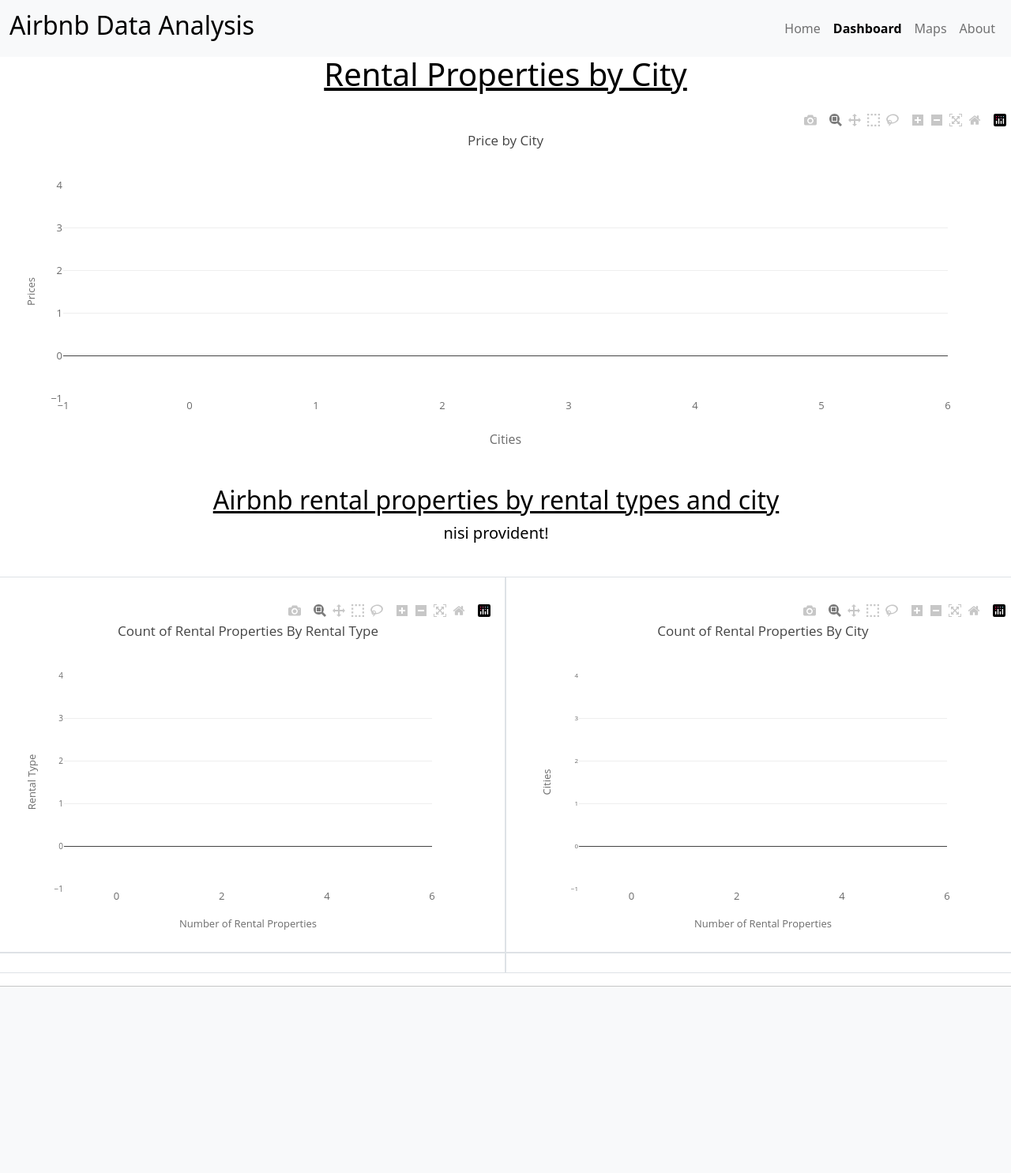
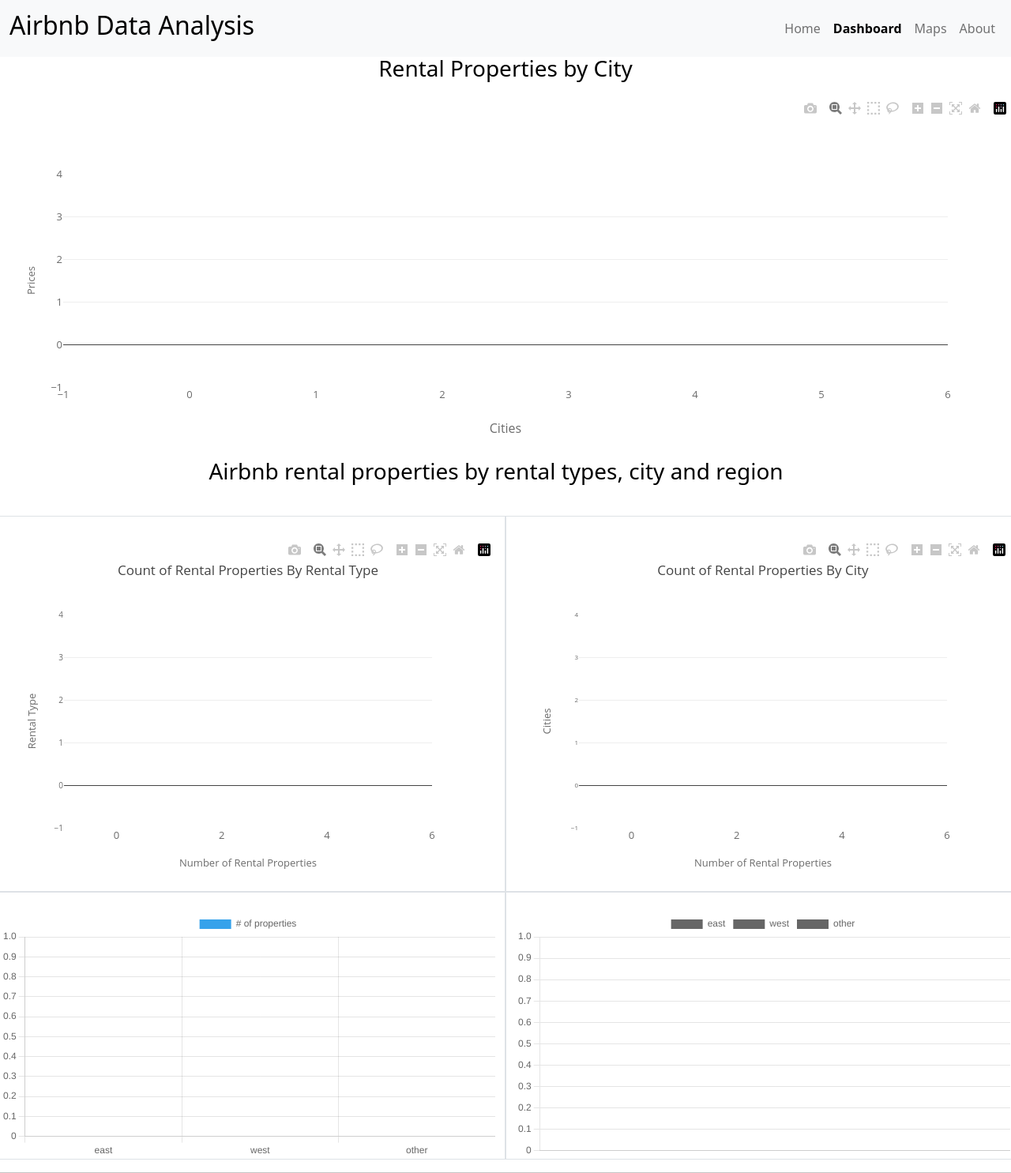
Before and after one commit to SwapnaSubbagari/Airbnb-Data-Analysis---Project-3, a Flask app: page /dashboard in a window 1280 px wide. Shown: the whole page at 79% size. Before the commit the page ends 1249 px from the top, so only its background shows below. Run offline with Flask 2, Linux system fonts and the light colour scheme; data that the repository does not hold is empty; parts of the project's set-up code (start-up, migrations or seed data) failed here and were passed over; some libraries are stand-ins or nearby versions.

Commit message:
final code

```diff
--- a/main.py
+++ b/main.py
@@ -187,6 +187,72 @@ def page_not_found(error):
     return render_template('404.html'), 404
 
 
+engine = create_engine("sqlite:///data.db")
+count_by_region = {
+            'east': 0,
+            'west': 0,
+            'other': 0
+        }
+price_by_region = {
+            'east': {},
+            'west': {},
+            'other': {}
+        }
+def preProcess():
+    results = []
+    columns = []
+    with engine.connect() as con:
+
+        rs = con.execute('select * from data')
+        # rs = con.execute('select * from Airbnb_Analysis ')
+        for col in rs.keys():
+            columns.append(col)
+        for row in rs:
+            d = dict(zip(columns, row))
+            region = 'other'
+            if d['longitude'] < -109 and d['longitude'] > -127:
+                region = 'west'
+                count_by_region[region] += 1
+            elif (d['longitude'] > -84 and d['longitude'] < -61) :
+                region = 'east'
+                count_by_region[region] += 1
+            else:
+                count_by_region[region] += 1
+
+
+            dic_region = price_by_region[region]
+            room_type = d['room_type']
+            if dic_region.get(room_type) is None:
+                dic_region[room_type] = { 'total': 0, 'cnt': 0 }
+            room_data = dic_region[room_type]
+            room_data['cnt'] += 1
+            room_data['total'] += d['price']
+
+            '''
+  const avgPriceByRegion = [EAST, WEST, OTHER].reduce((a, region) => {
+      const regionData = {};
+      roomTypes.forEach((roomType) => {
+        const d = rd[region].filter((e) => e.room_type === roomType);
+        regionData[roomType] = d.reduce((total, d1) => total + d1.price, 0) / d.length;
+      });
+      a[region] = regionData;
+      return a;
+    }, {});
+
+
+        '''
+    return
+preProcess()
+@app.route('/getDataByRegion')
+def getDataByRegion():
+
+    return jsonify({
+        'count': count_by_region,
+        'price': price_by_region
+    })
+
+
+
 # # # # # # # # # # # # # # # # # # # # # # # # # # # # # # # # # # # # # # # # # # # # # # # # # # # #
 # # # # # # # # # # # # # # # # # # # # # # # # # # # # # # # # # # # # # # # # # # # # # # # # # # # #
 # # # # # # # # # # # # # # # # # # # # # # # # # # # # # # # # # # # # # # # # # # # # # # # # # # # #
--- a/static/js/dashboard.js
+++ b/static/js/dashboard.js
@@ -71,7 +71,6 @@ function plotCityByPrice(data) {
   };
   var data = [trace1, trace2];
   const layout = {
-    title: 'Price by City',
     barMode: 'group',
     xaxis: {
       title: 'Cities',
@@ -192,3 +191,72 @@ function getRentalPropertiesCountByCity(data) {
   };
   Plotly.newPlot('getRentalPropertiesCountByCity', data, layout);
 }
+
+fetch('/getDataByRegion').then((res) => res.json())
+  .then((res) => {
+    console.log(1, res);
+    const COLORS = [
+      { backgroundColor: 'rgba(54, 162, 235, 1)', borderColor: 'rgba(255, 99, 132, 1)' },
+      { backgroundColor: 'rgba(255, 99, 132, 1)', borderColor: 'rgba(255, 99, 132, 1)' },
+      { backgroundColor: 'rgba(255, 206, 86, 1)', borderColor: 'rgba(255, 99, 132, 1)' },
+
+    ];
+    function getColors(index, type, number) {
+      const color = COLORS[index] || COLORS[0];
+      const r = [];
+      for (let i = 0; i < number; i++) {
+        r.push(color[type]);
+      }
+      return r;
+    }
+    function plot(id, list, labels = [], stack = undefined) {
+      if (!(list instanceof Array)) {
+        list = [list];
+      }
+      const config = {
+        type: 'bar',
+        data: {
+          labels: Object.keys(list[0]),
+          datasets: list.map((dict, i) => ({
+            label: labels[i],
+            data: Object.values(dict),
+            backgroundColor: getColors(i, 'backgroundColor', Object.values(dict).length),
+            borderColor: getColors(i, 'borderColor', Object.values(dict).length),
+          }))
+          ,
+        },
+        options: {
+          scales: {
+            y: {
+              beginAtZero: true,
+              stacked: stack,
+
+            },
+            x: {
+              stacked: stack,
+            },
+
+          },
+        },
+      };
+      const ctx = document.getElementById(id).getContext('2d');
+      new Chart(ctx, config);
+    }
+    // plot('chart2', [typeCount], ['# of properties']);
+    // plot('chart3', [cityCount], ['# of properties']);
+
+    plot('chart4', [{
+      east: res.count.east,
+      west: res.count.west,
+      other: res.count.other,
+    }], ['# of properties']);
+    const dPrice = { east: res.price.east, west: res.price.west, other: res.price.other };
+    const d = {};
+    Object.entries(dPrice).forEach(([region, regionData]) => {
+      d[region] = {};
+      for (const roomType in regionData) {
+        d[region][roomType] = regionData[roomType].total / regionData[roomType].cnt;
+      }
+    });
+    plot('chart5', Object.values(d), Object.keys(d));
+  });
--- a/templates/dashboard.html
+++ b/templates/dashboard.html
@@ -3,8 +3,8 @@
 <script src="https://cdn.jsdelivr.net/npm/chart.js@3.5.1/dist/chart.min.js"></script>
 
 <link rel="stylesheet" href="{{url_for('static', filename='css/dashboard.css')}}" />
-<div style='margin-top: 30px; text-align: center;'>
-    <h1><u>Rental Properties by City</u></h1>
+<div style='margin-top: 10px; text-align: center;'>
+    <h3>Rental Properties by City</h3>
     <div class="container">
         <p style="font-weight: 400; font-size: 8sp;"> </p>
     </div>
@@ -14,11 +14,11 @@
 
     <div class="row" style='width:100%;'>
         <div class="col-md-12">
-            <div style='margin-top: 30px; text-align: center;'></div>
-            <h2><u>Airbnb rental properties by rental types and city</u></h2>
+            <div style='margin-top: 10px; text-align: center;'></div>
+            <h3>Airbnb rental properties by rental types, city and region</h3>
             <div class="container">
                 <p style="font-weight: 400; font-size: 8sp;">
-                    nisi provident!</p>
+                  </p>
             </div>
         </div>
     </div>
@@ -40,13 +40,13 @@
     <div class="row">
         <div class="col border">
             </br>
-            <div id="chart4">
-            </div>
+            <canvas id="chart4">
+            </canvas>
         </div>
         <div class="col border">
             </br>
-            <div id="chart5">
-            </div>
+            <canvas id="chart5">
+            </canvas>
         </div>
     </div>
 
```
